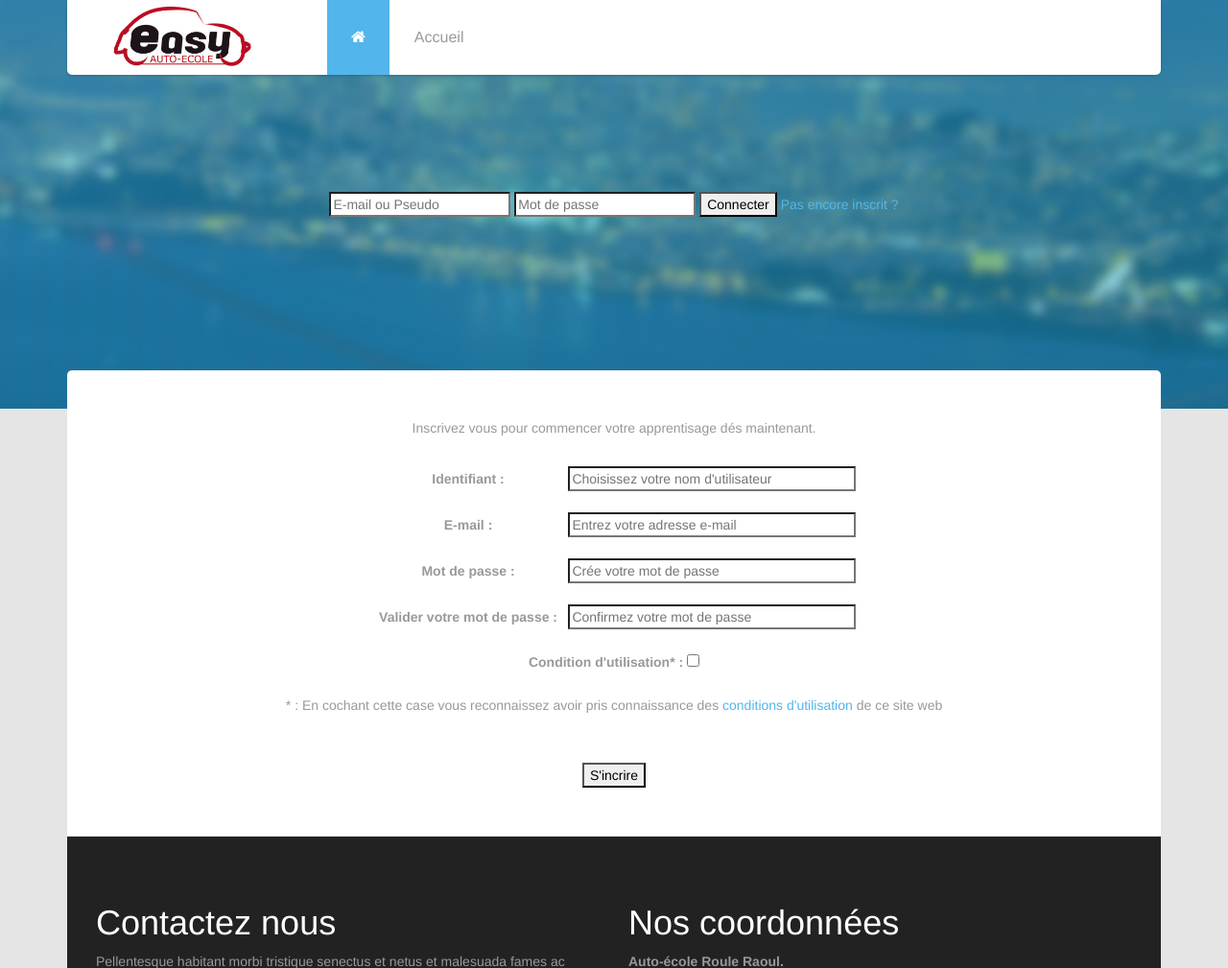
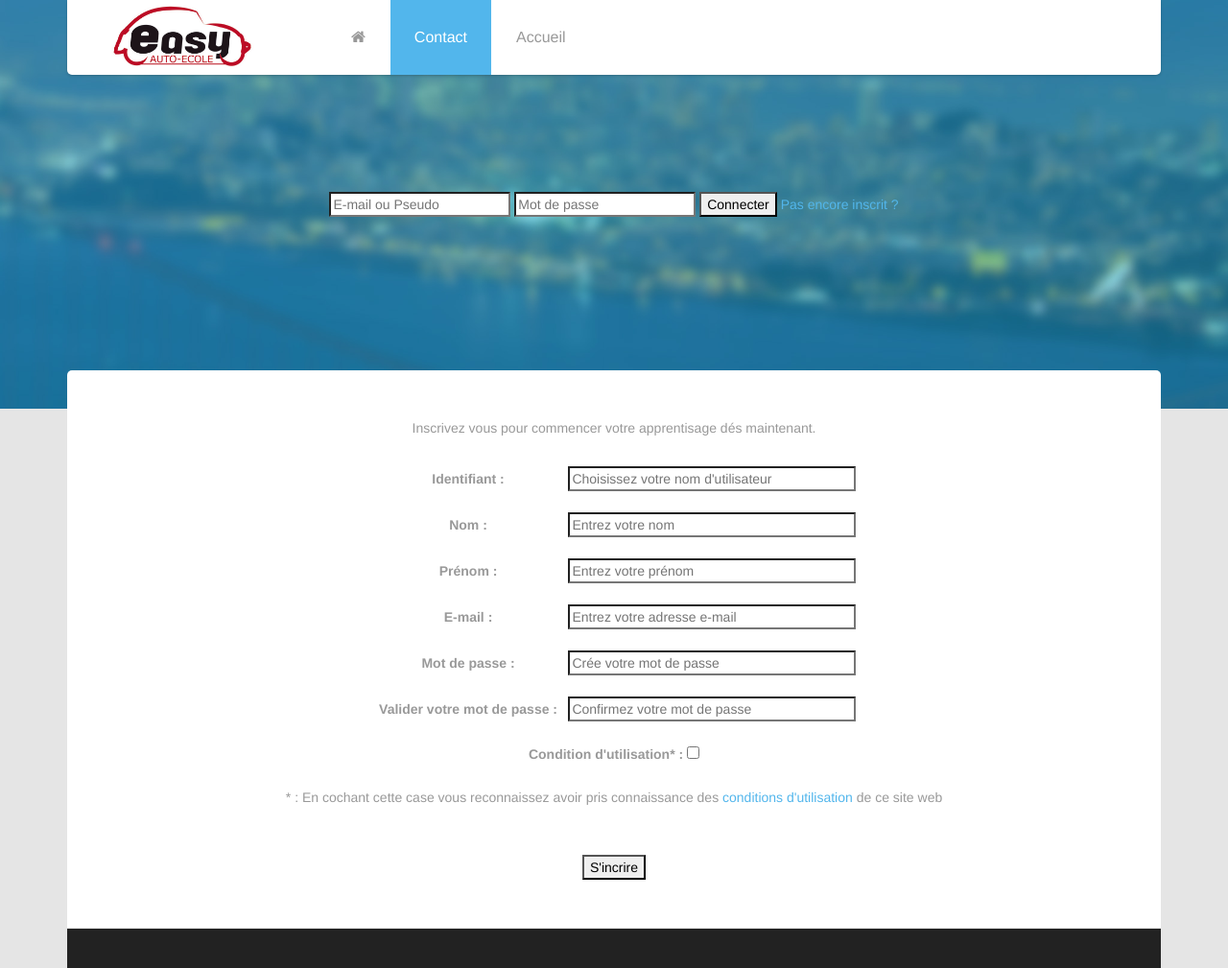
Before and after one commit to Freedou/PPE-Auto_Ecole, a PHP site: page /espace-perso.php in a window 1280 px wide. Shown: the top 1009 px of the page at 96% size. Run offline with PHP 8.4, Linux system fonts and the light colour scheme.

Commit message:
MAJ : class + menu
Class now can now work with first name and last name.

```diff
--- a/PPE/class/membre.class.php
+++ b/PPE/class/membre.class.php
@@ -5,7 +5,7 @@
 
 	public function __construct()
 	{
-		$this->bdd = new PDO("mysql:host=localhost;dbname=auto_ecole", "root", "");
+		$this->bdd = new PDO("mysql:host=localhost;dbname=forum", "root", "");
 	}
 
 	public function getVerifPass($password, $passverif)
@@ -20,7 +20,7 @@
 		}
 	}
 
-	public function inscription($pseudo, $email, $password)
+	public function inscription($pseudo, $email, $password, $nom, $prenom)
 	{
 		$req = $this->bdd->prepare("SELECT ID_User FROM user WHERE ID_User=:pseudo");
 		$req->execute(array("pseudo" => $pseudo));
@@ -43,11 +43,13 @@
 		if(!$doubleid && !$doublemail)
 		{
 			$password = sha1($password);
-			$req = $this->bdd->prepare("INSERT INTO user(ID_User, E_Mail, Password, Date_Inscription) VALUES(:pseudo, :email, :pass, CURDATE())");
+			$req = $this->bdd->prepare("INSERT INTO user(ID_User, E_Mail, Password, Date_Inscription, nom, prenom) VALUES(:pseudo, :email, :pass, CURDATE(), :nom, :prenom)");
 			$req->execute(array(
 				"pseudo" => $pseudo,
 				"pass" => $password,
-				"email" => $email));
+				"email" => $email,
+				"nom" => $nom,
+				"prenom" => $prenom));
 			echo("Félicitation vous etes maintenant inscrit sur notre site web.");
 			echo"<br/><br/>";
 			echo"<meta http-equiv=\"Refresh\" content=\"2;URL=index.php\">";
--- a/PPE/espace-perso.php
+++ b/PPE/espace-perso.php
@@ -46,30 +46,28 @@
                             switch ($_SESSION["type"]) {
                                 case '1':
                                     ?>
-                                    <li class="lnk"><a href="#about-us">Mes cours</a></li>
-                                    <li class="lnk"><a href="#pricing">Prendre un cours</a></li>
-                                    <li class="lnk"><a href="#contact">Contact</a></li>
+                                    <li class="lnk"><a href="#planning">Planning</a></li>
+                                    <li class="lnk"><a href="#lesson">Prendre un cours</a></li>
                                     <?php
                                     break;
 
                                 case '2': //professeur
                                     ?>
-
+                                    <li class="lnk"><a href="#about-us">Planning</a></li>
                                     <?php
                                     break;
 
                                 case '3'://gestionnaire
                                     ?>
-
+                                    <li class="lnk"><a href="#lesson">Inscrire un cours</a></li>
                                     <?php
                                     break;
 
-                                default:
-
-                                    break;
+                                default:break;
                             }
                         }
                         ?>
+                        <li class="lnk"><a href="#contact">Contact</a></li>
                         <li><a href="index.php">Accueil</a></li>
                     </ul>
                 </div>
@@ -99,7 +97,7 @@
                                     $membre = new Membre();
                                     if($membre->getVerifPass($_POST["password"], $_POST["verifpassword"])==true)
                                     {
-                                        $membre->inscription($_POST["pseudo"], $_POST["mail"], $_POST["password"]);
+                                        $membre->inscription($_POST["pseudo"], $_POST["mail"], $_POST["password"], $_POST["nom"], $_POST["prenom"]);
                                     }
                                     else
                                     {
@@ -117,6 +115,14 @@
                             <form id="form_insc" action="inscription.php" method="POST">
                                 <label for="pseudo" style="width: 201px;">Identifiant : </label>
                                 <input id="pseudo" type="text" name ="pseudo" style="width: 300px;" placeholder="Choisissez votre nom d'utilisateur" value="<?php if(isset($_POST['pseudo'])){echo($pseudo);}?>" required>
+                                <br/>
+                                <br/>
+                                <label for="nom" style="width: 201px;">Nom : </label>
+                                <input id="nom" type="text" name ="nom" style="width: 300px;" placeholder="Entrez votre nom" value="<?php if(isset($_POST['pseudo'])){echo($pseudo);}?>" required>
+                                <br/>
+                                <br/>
+                                <label for="prenom" style="width: 201px;">Prénom : </label>
+                                <input id="prenom" type="text" name ="prenom" style="width: 300px;" placeholder="Entrez votre prénom" value="<?php if(isset($_POST['pseudo'])){echo($pseudo);}?>" required>
                                 <br/>
                                 <br/>
                                 <label for="mail" style="width: 201px;">E-mail : </label>
```
